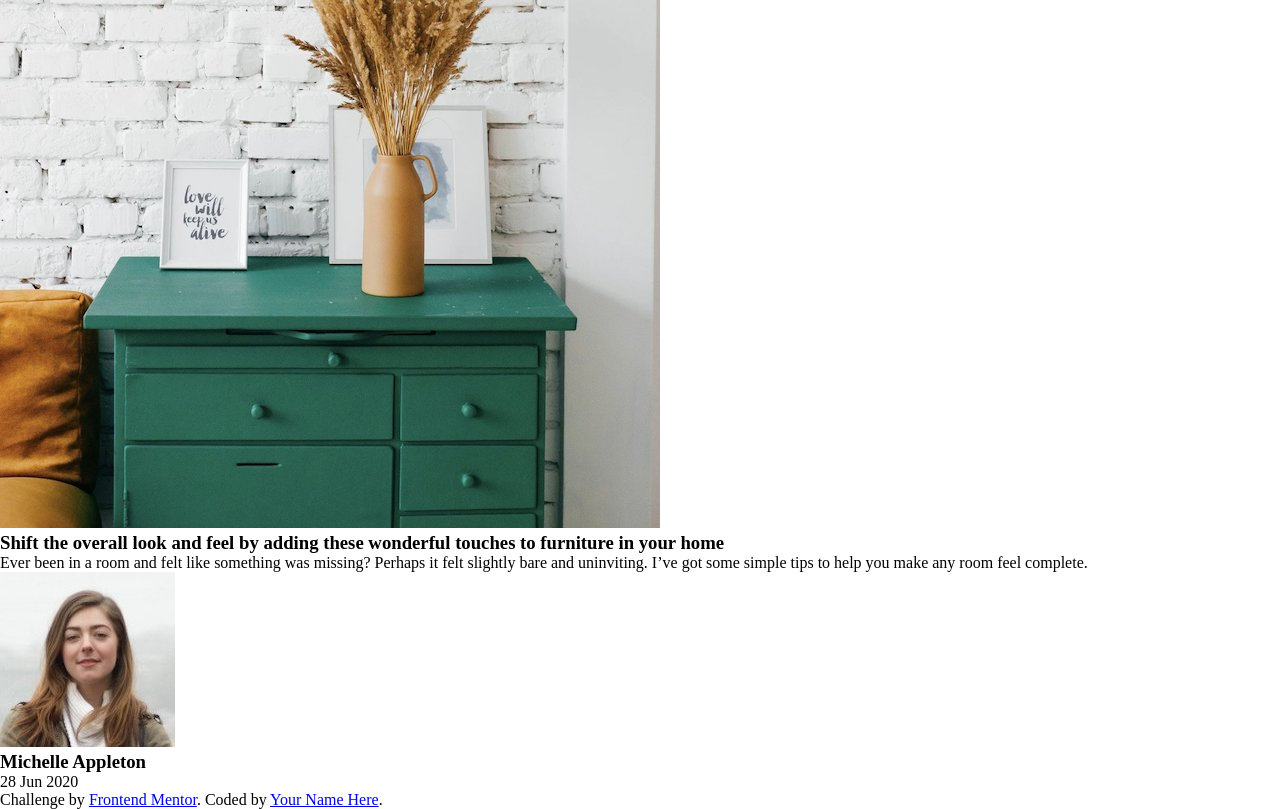
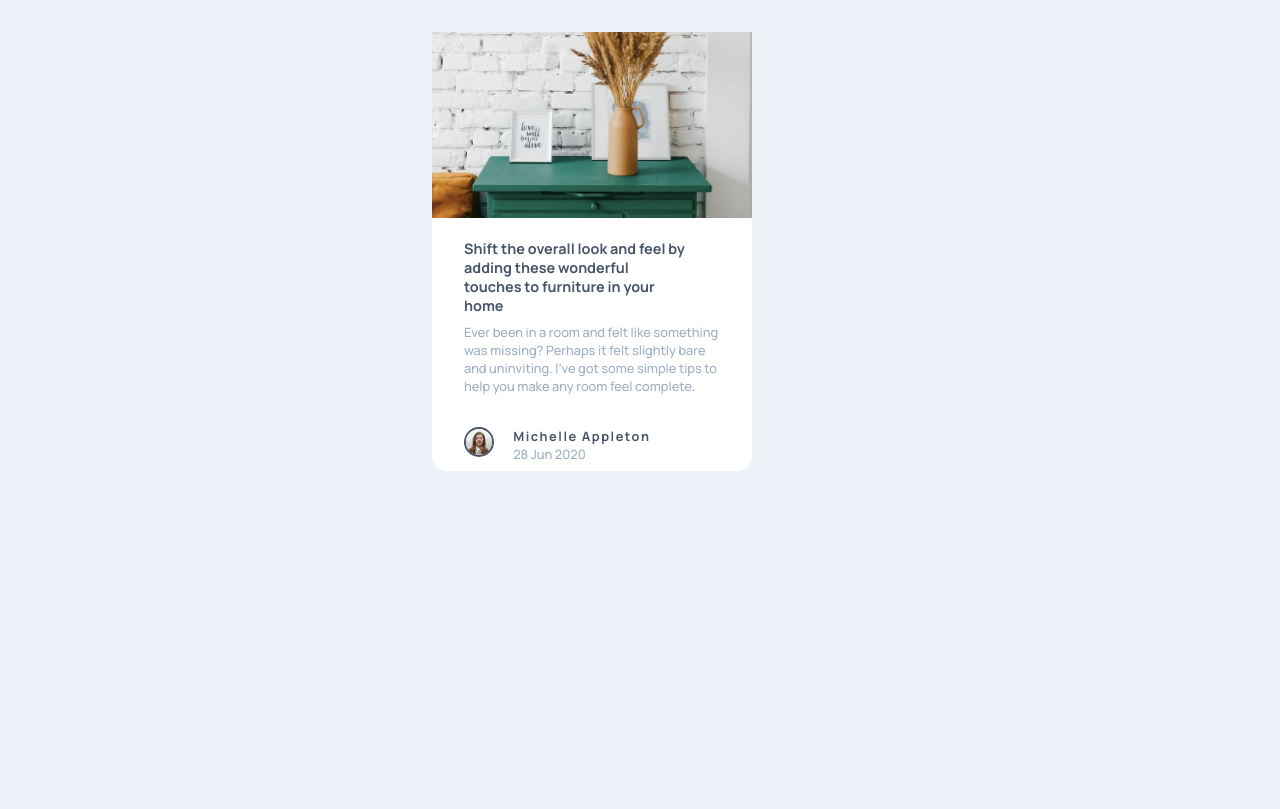
Before and after one commit to DiogoDuzac/challenges, a plain HTML site: page newbie-10/index.html in a window 1280 px wide. Drawn offline with Linux system fonts and the light colour scheme.

Commit message:
newbie 11

```diff
--- a/newbie-10/index.html
+++ b/newbie-10/index.html
@@ -11,7 +11,7 @@
   <main>
       <div class="container">
           <div class="imagem">
-              <img src="images/drawers.jpg" alt="">
+              <img src="images/drawers02.jpg" alt="">
           </div>
           <div class="text">
               <h3 class="title">Shift the overall look and feel by adding these wonderful touches to furniture in your home</h3>
@@ -19,14 +19,14 @@
                   Ever been in a room and felt like something was missing? Perhaps
                 it felt slightly bare and uninviting. I’ve got some simple tips to help you make any room feel complete.
             </p>
-            <div class="icon">
+            <div class="share">
+              <div class="avatar">
                   <img src="images/avatar-michelle.jpg" alt="">
               </div>
               <ul class="content">
                   <li class="name">
-                    <h3> Michelle Appleton</h3>
+                      <h4> Michelle Appleton</h4>
                   </li>
-
                   <li class="data">
                     <p>28 Jun 2020</p>
                   </li>
@@ -36,9 +36,6 @@
       </div>
   </main>
 
-  <div class="attribution">
-    Challenge by <a href="https://www.frontendmentor.io?ref=challenge" target="_blank">Frontend Mentor</a>.
-    Coded by <a href="#">Your Name Here</a>.
-  </div>
+
 </body>
 </html>
--- a/newbie-10/style.css
+++ b/newbie-10/style.css
@@ -1,4 +1,13 @@
 @charset "UTF-8";
+
+
+/* - Very Dark Grayish Blue: hsl(217, 19%, 35%)
+- Desaturated Dark Blue: hsl(214, 17%, 51%)
+- Grayish Blue: hsl(212, 23%, 69%)
+- Light Grayish Blue: hsl(210, 46%, 95%) */
+
+
+@import url('https://fonts.googleapis.com/css2?family=Manrope:wght@500;700&display=swap');
 
 * {
     padding: 0;
@@ -6,3 +15,89 @@
     box-sizing: border-box;
     list-style-type: none;
 }
+
+body {
+    background-color: hsl(210, 46%, 95%);
+}
+main {
+    display: flex;
+    max-width: 90vw;
+    align-items: center;
+    justify-content: center;
+    font-family: 'Manrope', sans-serif;
+    margin: 1rem;
+}
+
+.container {
+    width: 20rem;
+    margin: 1rem 0;
+}
+
+.imagem {
+    background-color: white;
+    width: 20rem;
+}
+
+.imagem img {
+    width: 100%;
+}
+
+.text {
+    padding: .5rem 2rem;
+    background-color: white;
+    margin-bottom: 1rem;
+    border-bottom-left-radius: 1rem;
+    border-bottom-right-radius: 1rem;
+}
+
+.title {
+    color: hsl(217, 19%, 35%);
+    margin: .5rem  0rem;
+    margin-right: 2rem;
+    font-size: .9rem;
+}
+
+.subtitle {
+    color: hsl(212, 23%, 69%);
+    font-size: .8rem;
+}
+
+
+.share {
+    display: flex;
+    flex-direction: row;
+    margin-top: 2rem;
+}
+
+.avatar {
+    width: 30px;
+    height: 30px;
+}
+
+.avatar img {
+    width: 100%;
+    border-radius: 50%;
+    border: 2px solid hsl(217, 19%, 35%);
+}
+
+.content {
+    margin-left: 1.2rem;
+}
+
+.content .name {
+    color: hsl(217, 19%, 35%);
+    letter-spacing: 1.5px;
+    font-size: .8rem;
+}
+
+.content .data {
+    color: hsl(212, 23%, 69%);
+    font-size: .8rem;
+}
+
+
+footer {
+    width: 100%;
+    background-color: bisque;
+    text-align: center;
+}
```
Also changed, not shown: newbie-11/index.html (added, +45 -0 lines), newbie-10/images/drawers02.jpg (added), newbie-11/design/desktop-design.jpg (added), newbie-11/design/desktop-preview.jpg (added), newbie-11/design/mobile-design.jpg (added), newbie-11/images/favicon-32x32.png (added), newbie-11/images/icon-calculator.svg (added), newbie-11/images/icon-karma.svg (added), newbie-11/images/icon-supervisor.svg (added), newbie-11/images/icon-team-builder.svg (added), 4 other files. Lines whose indentation alone changed are shown as unchanged.
